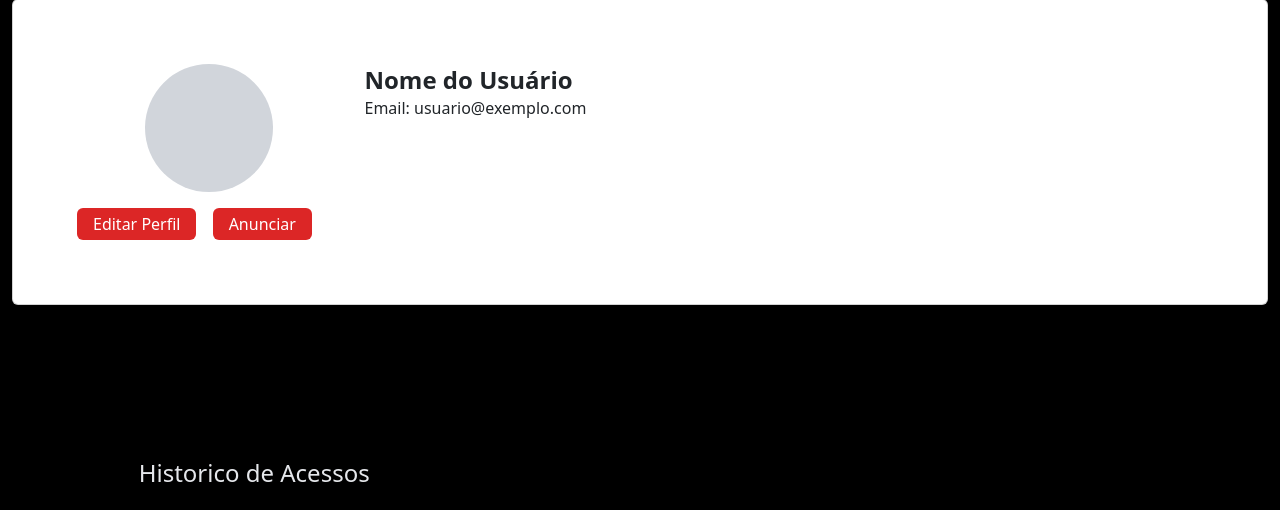
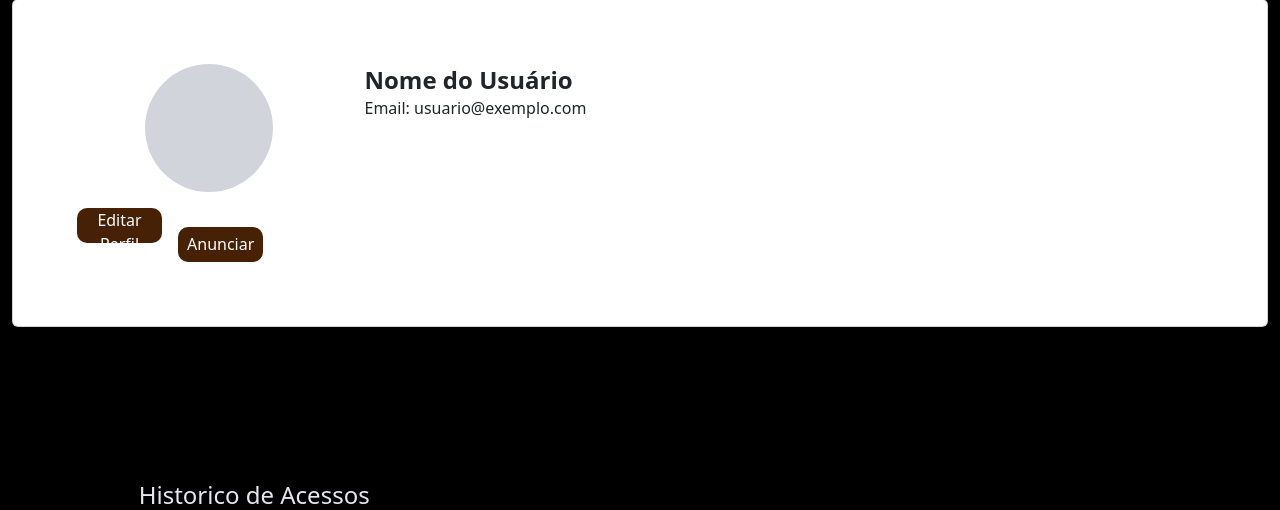
Before and after one commit to DrinkDice/ProjetoTccSite, a Django app: template hmusic/templates/conta.html in a window 1280 px wide. Shown: the part 129-639 px from the top of the page. Run offline with Django 4.2, Linux system fonts and the light colour scheme; the template is opened without the code that fills it, so the values that code supplies are empty; some libraries are stand-ins or nearby versions.

Commit message:
demais botões alterados

```diff
--- a/hmusic/templates/conta.html
+++ b/hmusic/templates/conta.html
@@ -75,6 +75,17 @@ h1 {
   }
 }
 
+.button-usual-conta{
+            color: white;
+            background-color:rgb(71, 33, 6);
+            border-radius: 10px;
+            width: 85px;
+            height: 35px;
+        }
+        .button-usual-conta:hover{
+            background-color: rgb(50, 20, 0);
+        }
+
 // Remove the arrow for Mobile
 @media only screen and (max-width: 600px) {
   a.arrow__btn {
@@ -109,12 +120,12 @@ h1 {
                         </div>
                         <div class="col-md-12 mt-3">
                             <a href="{% url 'hmcontrol:editarperfil' user.pk %}" class="mr-3">
-                                <button class="bg-red-600 text-white py-1 px-3 rounded-md">
+                                <button class="button-usual-conta">
                                     Editar Perfil
                                 </button>
                             </a>
                             <a href="{% url 'hmcontrol:criarinstrumento' %}" class="mr-3">
-                                <button class="bg-red-600 text-white py-1 px-3 rounded-md">
+                                <button class="button-usual-conta">
                                     Anunciar
                                 </button>
                             </a>
```
Also changed, not shown: hmusic/templates/criarinstrumento.html (+14 -1 lines), hmusic/templates/editarperfil.html (+13 -1 lines), hmusic/templates/logout.html (+18 -1 lines), db.sqlite3.
